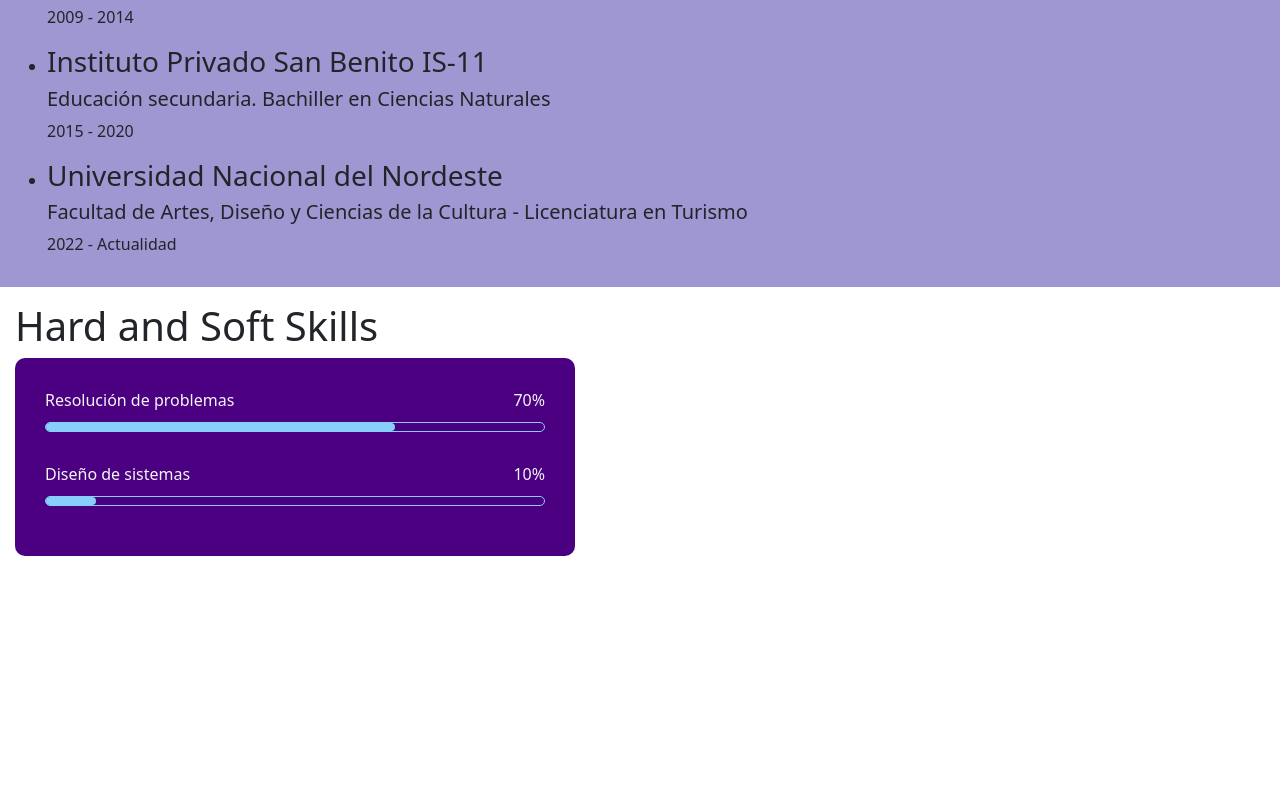
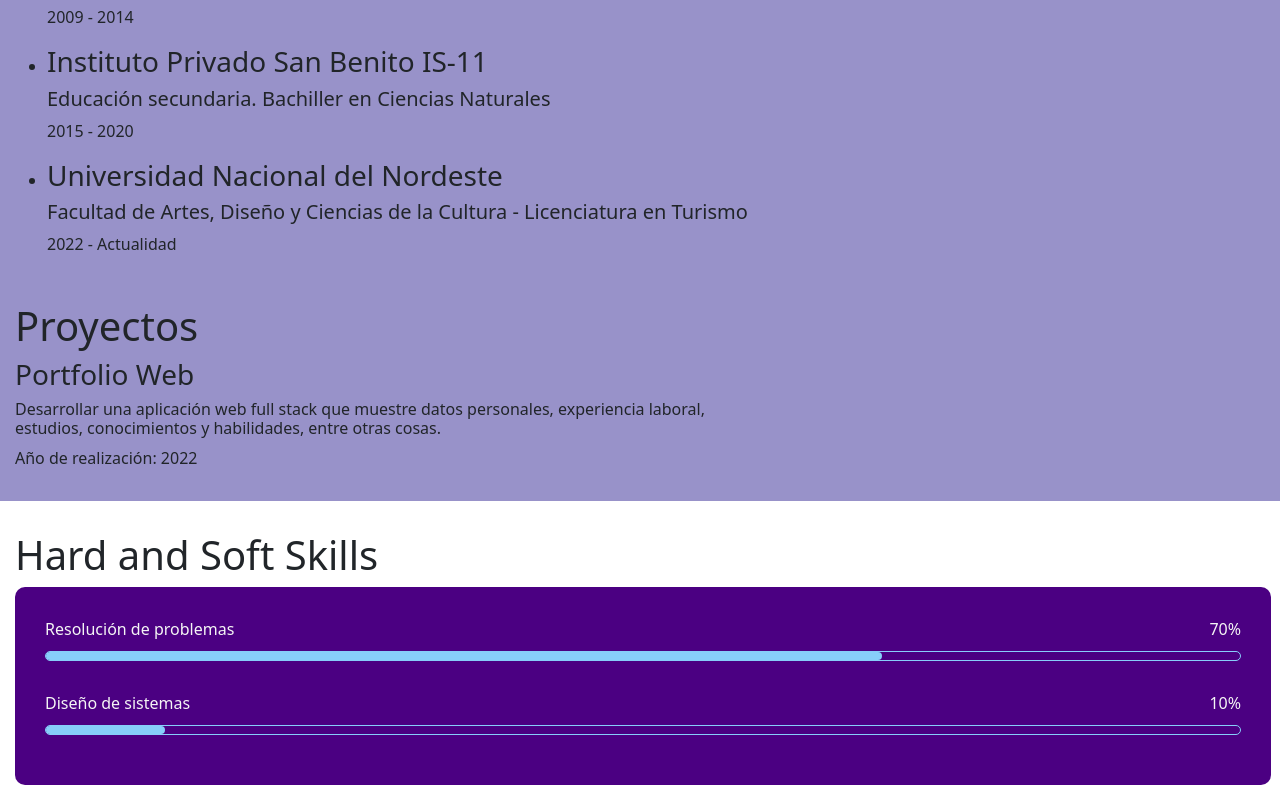
Before and after one commit to Sofisgv/Portfolio_SofiaSanchez, a plain HTML site: page index.html in a window 1280 px wide. Shown: the part 1181-1981 px from the top of the page. Before the commit the page ends 1752 px from the top, so only its background shows below. Drawn offline with nearby package versions, Linux system fonts and the light colour scheme.

Commit message:
Proyectos

```diff
--- a/index.html
+++ b/index.html
@@ -76,6 +76,16 @@
         </div>
     </div>
 
+    <div class="row" id="SeccionProyectos">
+        <h1>Proyectos</h1>
+        <div class="col-sm-12 col-md-7 col-lg-7 ">
+            <h3>Portfolio Web</h3>
+            <h6>Desarrollar una aplicación web full stack que muestre datos personales, experiencia laboral, estudios, conocimientos y habilidades, entre otras cosas.</h6>
+            <p>Año de realización: 2022</p>
+        </div>
+    </div>
+
+    <div class="row">
         <div class="Caja">
             <h1>Hard and Soft Skills</h1>
             <div class="Contenedor">
@@ -100,5 +110,6 @@
                 </div>
             </div>
         </div>
+    </div>
 </body>
 </html>
--- a/styles.css
+++ b/styles.css
@@ -41,7 +41,11 @@
 }
 
 #SeccionEducacion {
-    background-color: rgb(158, 151, 209);
+    background-color: rgb(152, 146, 201);
+}
+
+#SeccionProyectos {
+    background-color: rgb(152, 146, 201);
 }
 
 .Caja {
```
Lines whose indentation alone changed are shown as unchanged.
